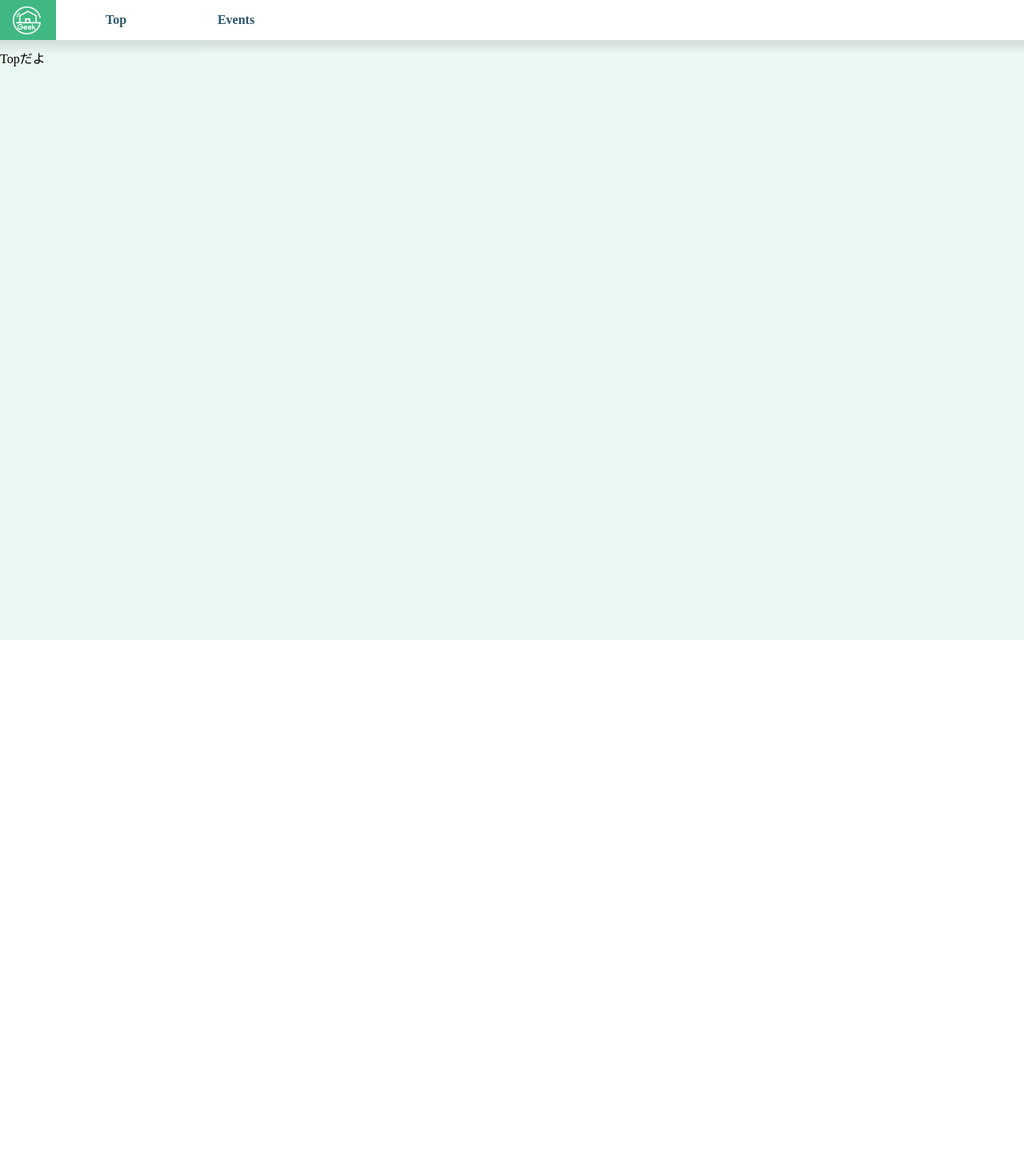
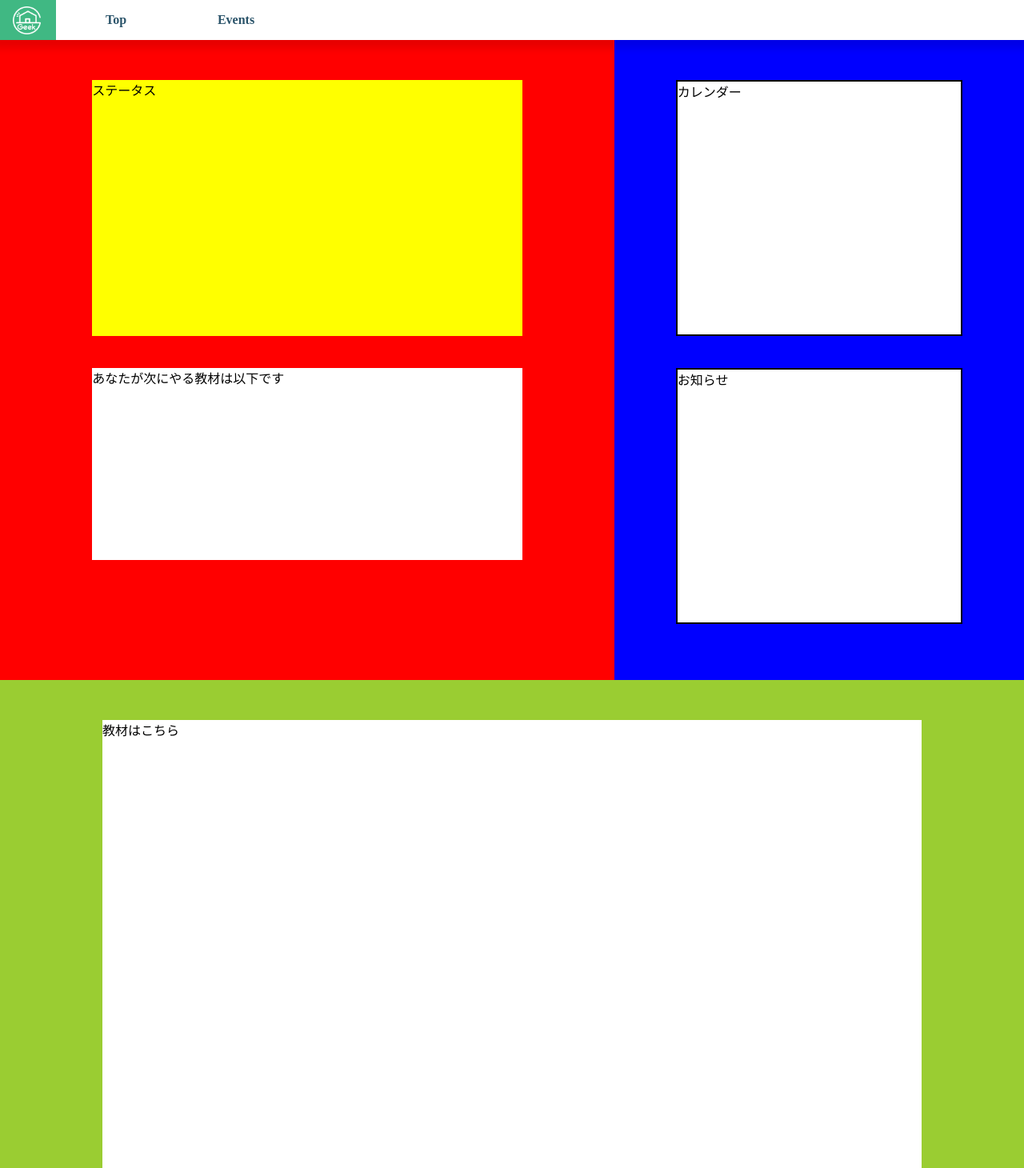
Before and after one commit to aokato/family, a Vue app: page / in a window 1280 px wide. Shown: the whole page at 80% size. Before the commit the page ends 800 px from the top, so only its background shows below. Built offline with nearby package versions, Linux system fonts and the light colour scheme.

Commit message:
大まかなレイアウト作成

```diff
--- /dev/null
+++ b/src/components/Calendar.vue
@@ -0,0 +1,19 @@
+<template>
+  <div id="calender">カレンダー</div>
+</template>
+<script>
+export default {};
+</script>
+<style lang="scss" scoped>
+@media screen and (min-width: 1024px) {
+  #calender {
+    background: white;
+    width: 70%;
+    border: 2px solid black;
+  }
+}
+@media screen and (min-width: 700px) and (max-width: 1024px) {
+}
+@media screen and (min-width: 350px) and (max-width: 700px) {
+}
+</style>
--- /dev/null
+++ b/src/components/Info.vue
@@ -0,0 +1,19 @@
+<template>
+  <div id="info">お知らせ</div>
+</template>
+<script>
+export default {};
+</script>
+<style lang="scss" scoped>
+@media screen and (min-width: 1024px) {
+  #info {
+    background: white;
+    width: 70%;
+    border: 2px solid black;
+  }
+}
+@media screen and (min-width: 700px) and (max-width: 1024px) {
+}
+@media screen and (min-width: 350px) and (max-width: 700px) {
+}
+</style>
--- /dev/null
+++ b/src/components/NextStep.vue
@@ -0,0 +1,18 @@
+<template>
+  <div id="next-step">あなたが次にやる教材は以下です</div>
+</template>
+<script>
+export default {};
+</script>
+<style lang="scss" scoped>
+@media screen and (min-width: 1024px) {
+  #next-step {
+    background: white;
+    width: 70%;
+  }
+}
+@media screen and (min-width: 700px) and (max-width: 1024px) {
+}
+@media screen and (min-width: 350px) and (max-width: 700px) {
+}
+</style>
--- /dev/null
+++ b/src/components/Status.vue
@@ -0,0 +1,18 @@
+<template>
+  <div id="status">ステータス</div>
+</template>
+<script>
+export default {};
+</script>
+<style lang="scss" scoped>
+@media screen and (min-width: 1024px) {
+  #status {
+    background: yellow;
+    width: 70%;
+  }
+}
+@media screen and (min-width: 700px) and (max-width: 1024px) {
+}
+@media screen and (min-width: 350px) and (max-width: 700px) {
+}
+</style>
--- /dev/null
+++ b/src/components/TextBooks.vue
@@ -0,0 +1,31 @@
+<template>
+  <div id="textbooks">
+    <div id="textbooks-list">
+      教材はこちら
+    </div>
+  </div>
+</template>
+<script>
+export default {};
+</script>
+<style lang="scss" scoped>
+@media screen and (min-width: 1024px) {
+  #textbooks {
+    background: yellowgreen;
+    width: 100%;
+    display: flex;
+    flex-direction: row;
+    justify-content: center;
+    padding-top: 50px;
+    #textbooks-list {
+      width: 80%;
+      min-height: 70vh;
+      background: white;
+    }
+  }
+}
+@media screen and (min-width: 700px) and (max-width: 1024px) {
+}
+@media screen and (min-width: 350px) and (max-width: 700px) {
+}
+</style>
--- a/src/views/Top.vue
+++ b/src/views/Top.vue
@@ -1,16 +1,115 @@
 <template>
   <div id="top">
-    <span>Topだよ</span>
+    <div id="top-right-left-container">
+      <div id="top-left">
+        <div id="status-container">
+          <Status></Status>
+        </div>
+        <div id="next-step-container">
+          <NextStep></NextStep>
+        </div>
+      </div>
+      <div id="top-right">
+        <div id="calender-container">
+          <Calendar></Calendar>
+        </div>
+        <div id="info-container">
+          <Info></Info>
+        </div>
+      </div>
+    </div>
+    <div id="top-bottom">
+      <TextBooks></TextBooks>
+    </div>
   </div>
 </template>
 <script>
-export default {};
+import Status from "@/components/Status.vue";
+import NextStep from "@/components/NextStep.vue";
+import Calendar from "@/components/Calendar.vue";
+import Info from "@/components/Info.vue";
+import TextBooks from "@/components/TextBooks.vue";
+export default {
+  components: {
+    Status,
+    NextStep,
+    Calendar,
+    Info,
+    TextBooks,
+  },
+};
 </script>
-<style>
-#top {
-  width: 100%;
-  padding-top: 60px;
-  min-height: 100vh;
-  background: rgba(64, 184, 131, 0.1);
+<style lang="scss" scoped>
+@media screen and (min-width: 1024px) {
+  #top {
+    width: 100%;
+    padding-top: 50px;
+    min-height: 100vh;
+    background: rgba(64, 184, 131, 0.1);
+    display: flex;
+    flex-direction: column;
+    #top-right-left-container {
+      display: flex;
+      flex-direction: row;
+      #top-left {
+        width: 60%;
+        min-height: 100vh;
+        padding-top: 50px;
+        background: red;
+        display: flex;
+        flex-direction: column;
+        align-items: center;
+        #status-container {
+          width: 100%;
+          height: 40vh;
+          display: flex;
+          flex-direction: row;
+          justify-content: center;
+        }
+        #next-step-container {
+          width: 100%;
+          height: 30vh;
+          margin-top: 40px;
+          display: flex;
+          flex-direction: row;
+          justify-content: center;
+        }
+      }
+      #top-right {
+        width: 40%;
+        min-height: 100vh;
+        padding-top: 50px;
+        background: blue;
+        display: flex;
+        flex-direction: column;
+        align-items: center;
+        #calender-container {
+          width: 100%;
+          height: 40vh;
+          display: flex;
+          flex-direction: row;
+          justify-content: center;
+        }
+        #info-container {
+          margin-top: 40px;
+          width: 100%;
+          height: 40vh;
+          display: flex;
+          flex-direction: row;
+          justify-content: center;
+        }
+      }
+    }
+  }
+}
+@media screen and (min-width: 700px) and (max-width: 1024px) {
+}
+@media screen and (min-width: 350px) and (max-width: 700px) {
+  #top-left {
+    display: none;
+  }
+  #top-right {
+    display: none;
+  }
 }
 </style>
```
